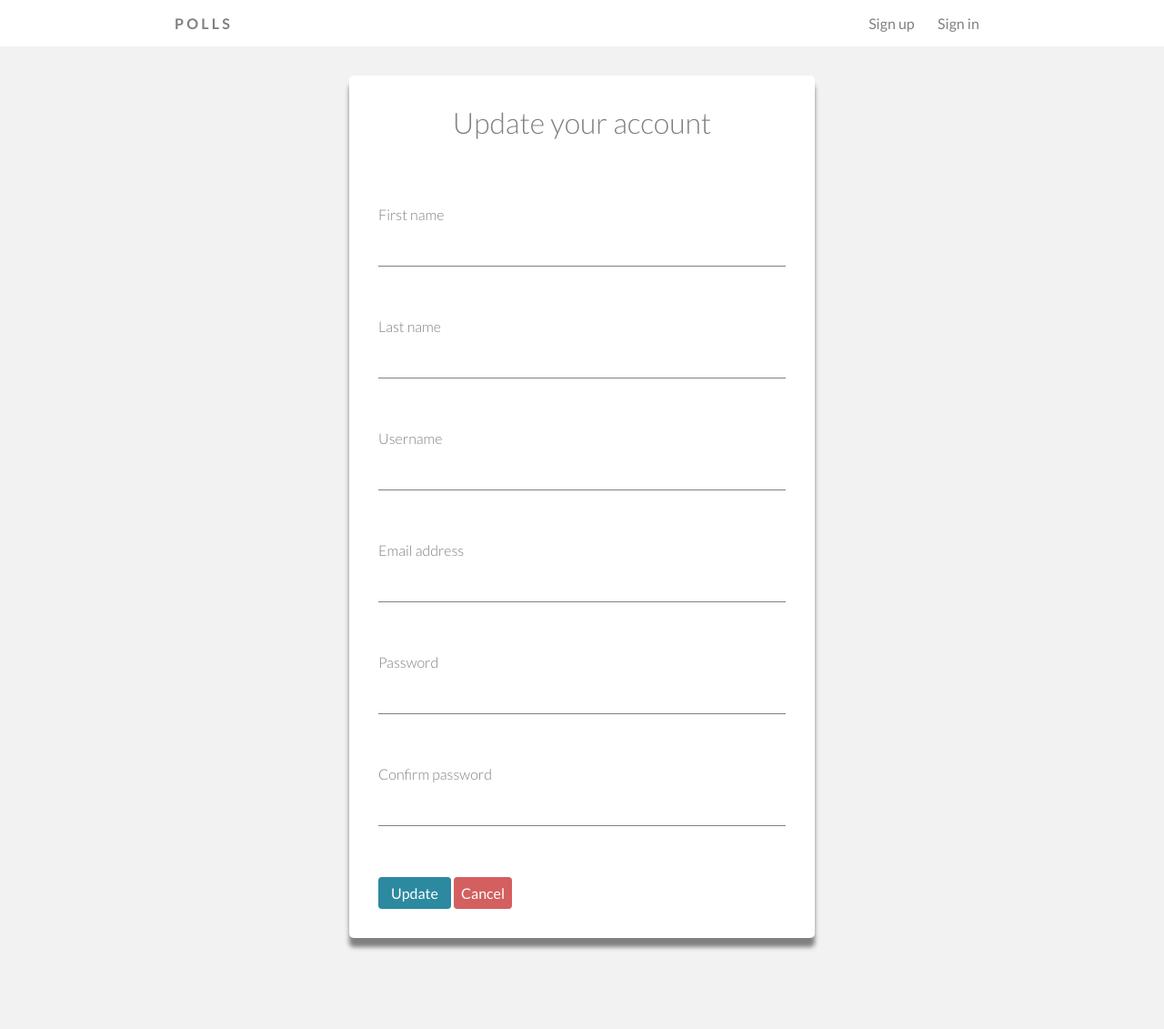
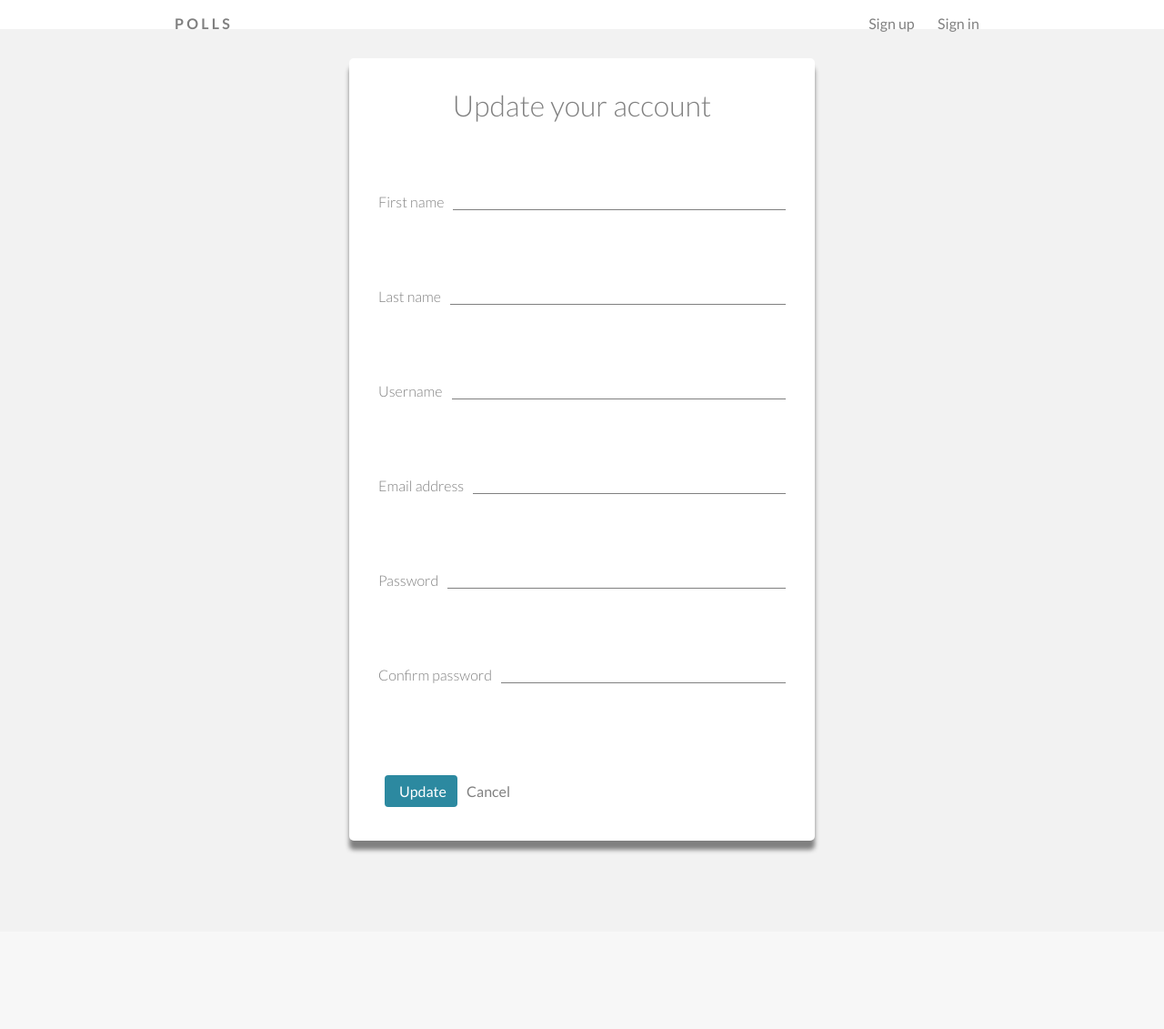
Before and after one commit to ajmejia/LearningDjango, a Django app: template polls/templates/polls/user_account.html in a window 1280 px wide. Shown: the whole page at 91% size. After the commit the page ends 938 px from the top, so only its background shows below. Run offline with Django 3.2, Linux system fonts and the light colour scheme; the template is opened without the code that fills it: values that come from a table or form of the project are taken from there, others are empty; parts of the project's set-up code (start-up, migrations or seed data) failed here and were passed over; some libraries are stand-ins or nearby versions.

Commit message:
create poll re-styled with a more consistent look-and-feel

```diff
--- a/polls/static/polls/css/base_style.css
+++ b/polls/static/polls/css/base_style.css
@@ -4,16 +4,8 @@
   -webkit-box-sizing: border-box;
   box-sizing: border-box; }
 
-.clearfix:after {
-  visibility: hidden;
-  display: block;
-  font-size: 0;
-  content: " ";
-  clear: both;
-  height: 0; }
-
 body {
-  background-color: #f2f2f2;
+  background: #f2f2f2;
   font-family: 'Lato', sans-serif;
   color: #808080; }
   body h1 {
--- a/polls/static/polls/css/base_style.scss
+++ b/polls/static/polls/css/base_style.scss
@@ -6,18 +6,8 @@
 	-webkit-box-sizing: border-box;
 	box-sizing: border-box;
 }
-
-.clearfix:after {
-	visibility: hidden;
-	display: block;
-	font-size: 0;
-	content: " ";
-	clear: both;
-	height: 0;
-}
-
 body {
-	background-color: $background;
+	background: $background;
 	font-family: 'Lato', sans-serif;
 	h1 {
 		margin-top: 0;
--- a/polls/static/polls/css/form_style.css
+++ b/polls/static/polls/css/form_style.css
@@ -12,84 +12,45 @@
     margin: 0;
     padding: 0; }
   #page-body label {
+    margin-right: 10px;
     font-weight: 300; }
-  #page-body .field-wrapper, #page-body .dynamic-form {
-    margin: 1.5rem 0 0 0; }
-    #page-body .field-wrapper .errorlist, #page-body .field-wrapper #id_choice_set, #page-body .dynamic-form .errorlist, #page-body .dynamic-form #id_choice_set {
-      margin-bottom: 0;
-      padding: 0;
-      display: inline;
-      list-style: none; }
-      #page-body .field-wrapper .errorlist label, #page-body .field-wrapper #id_choice_set label, #page-body .dynamic-form .errorlist label, #page-body .dynamic-form #id_choice_set label {
-        font-weight: 400; }
-    #page-body .field-wrapper #id_choice_set li, #page-body .dynamic-form #id_choice_set li {
-      margin: 1rem auto; }
-    #page-body .field-wrapper .error-field, #page-body .dynamic-form .error-field {
-      height: 1rem;
-      width: 100%;
-      max-width: 100%;
-      color: #cc0000; }
   #page-body div:last-of-type {
     margin-bottom: 2.5rem; }
 
+.field-wrapper, .dynamic-wrapper, .add-wrapper {
+  display: flex;
+  flex-direction: row;
+  flex-wrap: wrap;
+  align-items: flex-end;
+  justify-content: space-between; }
+  .field-wrapper .error-field, .dynamic-wrapper .error-field, .add-wrapper .error-field {
+    height: 1rem;
+    width: 100%;
+    max-width: 100%;
+    color: #cc0000; }
+
+.add-wrapper {
+  justify-content: flex-end; }
+
+.errorlist, #id_choice_set {
+  padding: 0;
+  display: inline;
+  list-style: none; }
+  .errorlistli, #id_choice_setli {
+    margin: 1rem auto; }
+
 input[type="text"], input[type="email"], input[type="password"] {
-  width: 100%;
-  max-width: 100%;
   height: 1.5rem;
   margin: 1.5rem 0 0 0;
   padding: 0;
-  color: #808080;
   border: none;
   border-bottom: 1.5px solid #808080;
-  transition: 0.5s; }
+  flex-grow: 2;
+  color: #808080;
+  transition: all 0.2s ease-in-out; }
   input[type="text"]:focus, input[type="email"]:focus, input[type="password"]:focus {
     outline: none;
     border: none;
     border-bottom: 1.5px solid #d35f5f; }
 
-input[type="submit"], input[type="button"], .cancel {
-  width: 5rem;
-  padding: 0.5rem 0.5rem;
-  outline: none;
-  border: none;
-  border-radius: 4px;
-  text-align: center;
-  text-decoration: none;
-  font-size: 1rem;
-  color: white;
-  transition: 0.5s; }
-
-input[type="submit"] {
-  background-color: #2c89a0; }
-  input[type="submit"]:hover, input[type="submit"]:focus {
-    background-color: #216778; }
-
-.cancel {
-  border-radius: 4px;
-  transition: 0.5s;
-  background-color: #d35f5f; }
-  .cancel:hover, .cancel:focus {
-    color: white;
-    background-color: #c83737; }
-
-input[type="button"] {
-  width: 3.5rem;
-  padding: 0.5rem 0;
-  float: right;
-  font-size: 0.7rem; }
-
-input[type="button"].add-form-row {
-  background-color: #2c89a0; }
-  input[type="button"].add-form-row:hover, input[type="button"].add-form-row:focus {
-    background-color: #216778; }
-  input[type="button"].add-form-row:disabled {
-    background-color: #808080; }
-
-input[type="button"].delete-form-row {
-  background-color: #d35f5f; }
-  input[type="button"].delete-form-row:hover, input[type="button"].delete-form-row:focus {
-    background-color: #c83737; }
-  input[type="button"].delete-form-row:disabled {
-    background-color: #808080; }
-
 /*# sourceMappingURL=form_style.css.map */
--- a/polls/static/polls/css/form_style.scss
+++ b/polls/static/polls/css/form_style.scss
@@ -15,22 +15,19 @@
 		padding: 0;
 	}
 	label {
+		margin-right: 10px;
 		font-weight: 300;
 	}
-	.field-wrapper,.dynamic-form {
-		margin: 1.5rem 0 0 0;
-		.errorlist,#id_choice_set {
-			margin-bottom: 0;
-			padding: 0;
-			display: inline;
-			list-style: none;
-			label {
-				font-weight: 400;
+	div:last-of-type {
+		margin-bottom: 2.5rem;
 	}
 }
-		#id_choice_set li {
-			margin: 1rem auto;
-		}
+.field-wrapper,.dynamic-wrapper,.add-wrapper {
+	display: flex;
+	flex-direction: row;
+	flex-wrap: wrap;
+	align-items: flex-end;
+	justify-content: space-between;
 	.error-field {
 		height: 1rem;
 		width: 100%;
@@ -38,81 +35,29 @@
 		color: $error;
 	}
 }
-	div:last-of-type {
-		margin-bottom: 2.5rem;
+.add-wrapper {
+	justify-content: flex-end;
+}
+.errorlist,#id_choice_set {
+	padding: 0;
+	display: inline;
+	list-style: none;
+	&li {
+		margin: 1rem auto;
 	}
 }
-
-input[type="text"], input[type="email"], input[type="password"] {
-	width: 100%;
-	max-width: 100%;
+input[type="text"],input[type="email"],input[type="password"] {
 	height: 1.5rem;
 	margin: 1.5rem 0 0 0;
 	padding: 0;
-	color: $dark;
 	border: none;
 	border-bottom: 1.5px solid $dark;
-	transition: 0.5s;
+	flex-grow: 2;
+	color: $dark;
+	transition: all 0.2s ease-in-out;
 	&:focus {
 		outline: none;
 		border: none;
 		border-bottom: 1.5px solid $light;
 	}
 }
-
-input[type="submit"], input[type="button"], .cancel {
-	width: 5rem;
-	padding: 0.5rem 0.5rem;
-	outline: none;
-	border: none;
-	border-radius: 4px;
-	text-align: center;
-	text-decoration: none;
-	font-size: 1rem;
-	color: white;
-	transition: 0.5s;
-}
-
-input[type="submit"] {
-	background-color: $highlight;
-	&:hover,&:focus {
-		background-color: darken($highlight, 10%);
-	}
-}
-
-.cancel {
-	border-radius: 4px;
-	transition: 0.5s;
-	background-color: $light;
-	&:hover,&:focus {
-		color: white;
-		background-color: darken($light, 10%);
-	}
-}
-
-input[type="button"] {
-	width: 3.5rem;
-	padding: 0.5rem 0;
-	float: right;
-	font-size: 0.7rem;
-}
-
-input[type="button"].add-form-row {
-	background-color: $highlight;
-	&:hover,&:focus {
-		background-color: darken($highlight, 10%);
-	}
-	&:disabled {
-		background-color: $dark;
-	}
-}
-
-input[type="button"].delete-form-row {
-	background-color: $light;
-	&:hover,&:focus {
-		background-color: darken($light, 10%);
-	}
-	&:disabled {
-		background-color: $dark;
-	}
-}
```
Also changed, not shown: other parts of polls/static/polls/css/base_style.css (+32 -30 lines), other parts of polls/static/polls/css/base_style.scss (+28 -27 lines), polls/templates/polls/create_poll.html (+18 -11 lines), db.sqlite3. Lines whose indentation alone changed are shown as unchanged.
